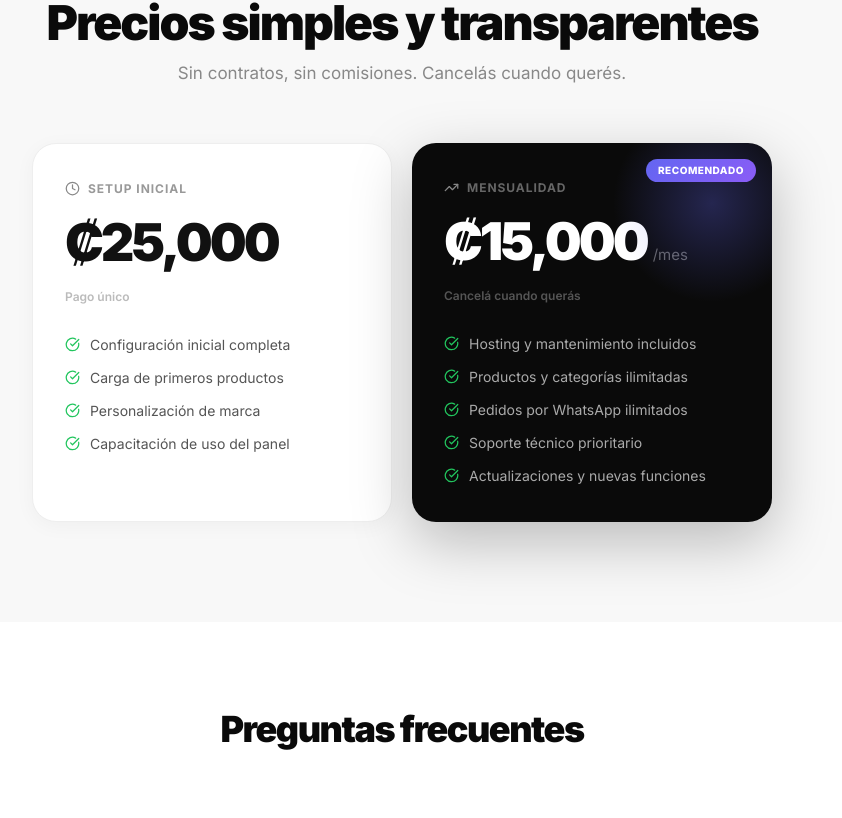
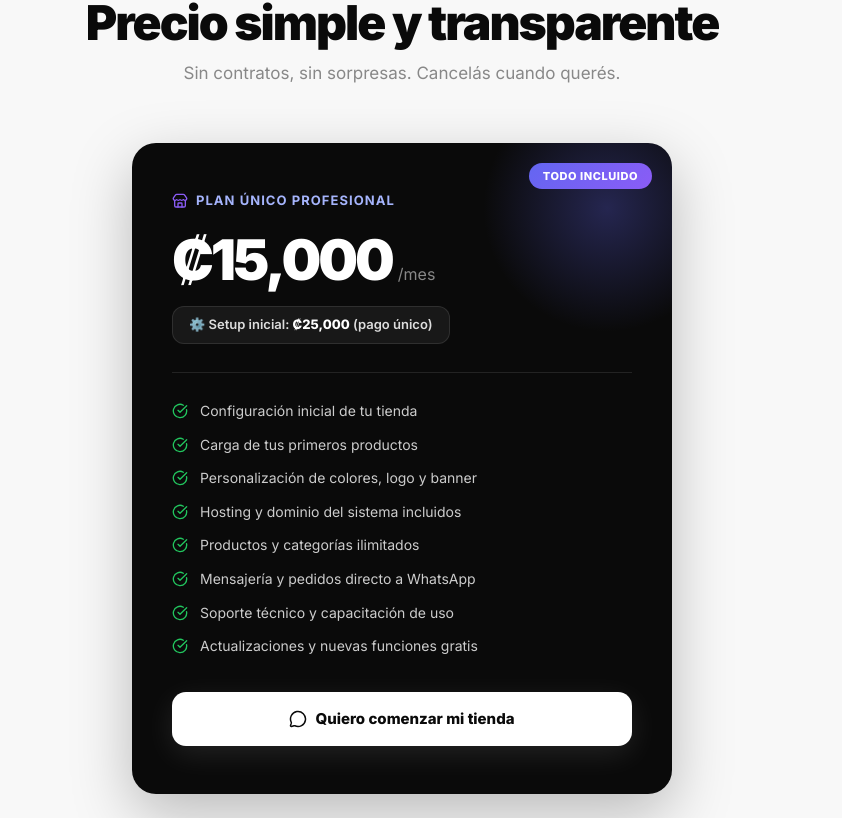
Before and after one commit to EvanDeve/multistore-saas, a Next.js app: page / in a window 1280 px wide. Shown: the part 3062-3880 px from the top of the page, without its empty margins (238-1080 px from the left). Built offline with nearby package versions, Linux system fonts and the light colour scheme.

Commit message:
design: unify pricing into a single setup + subscription card to prevent confusion

```diff
--- a/src/app/page.tsx
+++ b/src/app/page.tsx
@@ -444,86 +444,95 @@ export default function PlatformLanding() {
           <div style={{ textAlign: 'center', marginBottom: 56 }}>
             <p style={{ fontSize: 12, fontWeight: 700, color: '#6366f1', letterSpacing: '0.1em', textTransform: 'uppercase', marginBottom: 12 }}>Inversión</p>
             <h2 style={{ fontSize: 'clamp(28px, 4vw, 48px)', fontWeight: 900, letterSpacing: '-2px', lineHeight: 1.1, marginBottom: 12 }}>
-              Precios simples y transparentes
+              Precio simple y transparente
             </h2>
-            <p style={{ color: '#888', fontSize: 17 }}>Sin contratos, sin comisiones. Cancelás cuando querés.</p>
+            <p style={{ color: '#888', fontSize: 17 }}>Sin contratos, sin sorpresas. Cancelás cuando querés.</p>
           </div>
 
-          <div style={{ display: 'grid', gridTemplateColumns: 'repeat(auto-fit, minmax(280px, 1fr))', gap: 20, maxWidth: 740, margin: '0 auto' }}>
-            {/* Setup Card */}
+          {/* Unified Pricing Card */}
           <div style={{
-              background: '#fff', borderRadius: 24, padding: '36px 32px',
-              border: '1px solid #eee',
-              boxShadow: '0 4px 20px rgba(0,0,0,0.04)',
-            }}>
-              <div style={{ display: 'flex', alignItems: 'center', gap: 8, marginBottom: 6 }}>
-                <Clock size={15} color="#888" />
-                <span style={{ fontSize: 12, fontWeight: 700, color: '#999', textTransform: 'uppercase', letterSpacing: '0.08em' }}>Setup Inicial</span>
-              </div>
-              <div style={{ display: 'flex', alignItems: 'baseline', gap: 6, marginBottom: 6 }}>
-                <span style={{ fontSize: 52, fontWeight: 900, letterSpacing: '-3px', color: '#111' }}>₡25,000</span>
-              </div>
-              <p style={{ color: '#bbb', fontSize: 12, fontWeight: 600, marginBottom: 28 }}>Pago único</p>
-              <ul style={{ listStyle: 'none', padding: 0, margin: 0, display: 'flex', flexDirection: 'column', gap: 12 }}>
-                {[
-                  'Configuración inicial completa',
-                  'Carga de primeros productos',
-                  'Personalización de marca',
-                  'Capacitación de uso del panel',
-                ].map((item, i) => (
-                  <li key={i} style={{ display: 'flex', alignItems: 'center', gap: 10, fontSize: 14, color: '#555' }}>
-                    <CheckCircle size={15} color="#22c55e" />
-                    {item}
-                  </li>
-                ))}
-              </ul>
-            </div>
-
-            {/* Monthly Card */}
-            <div style={{
-              background: '#0a0a0a', borderRadius: 24, padding: '36px 32px',
+            background: '#0a0a0a', borderRadius: 24, padding: '48px 40px',
             position: 'relative', overflow: 'hidden',
             boxShadow: '0 20px 60px rgba(0,0,0,0.25)',
+            maxWidth: 540, margin: '0 auto',
           }}>
             {/* Glow */}
             <div style={{
-                position: 'absolute', top: -40, right: -40,
-                width: 200, height: 200, borderRadius: '50%',
+              position: 'absolute', top: -60, right: -60,
+              width: 250, height: 250, borderRadius: '50%',
               background: 'radial-gradient(circle, rgba(99,102,241,0.3) 0%, transparent 70%)',
               pointerEvents: 'none',
             }} />
             <div style={{
-                position: 'absolute', top: 16, right: 16,
+              position: 'absolute', top: 20, right: 20,
               background: 'linear-gradient(135deg, #6366f1, #8b5cf6)',
-                color: '#fff', fontSize: 10, fontWeight: 800,
-                padding: '4px 12px', borderRadius: 100,
+              color: '#fff', fontSize: 11, fontWeight: 800,
+              padding: '5px 14px', borderRadius: 100,
               letterSpacing: '0.05em',
-              }}>RECOMENDADO</div>
+            }}>TODO INCLUIDO</div>
 
-              <div style={{ display: 'flex', alignItems: 'center', gap: 8, marginBottom: 6 }}>
-                <TrendingUp size={15} color="#888" />
-                <span style={{ fontSize: 12, fontWeight: 700, color: '#666', textTransform: 'uppercase', letterSpacing: '0.08em' }}>Mensualidad</span>
+            <div style={{ display: 'flex', alignItems: 'center', gap: 8, marginBottom: 8 }}>
+              <Store size={16} color="#8b5cf6" />
+              <span style={{ fontSize: 13, fontWeight: 700, color: '#a5b4fc', textTransform: 'uppercase', letterSpacing: '0.08em' }}>Plan Único Profesional</span>
             </div>
-              <div style={{ display: 'flex', alignItems: 'baseline', gap: 6, marginBottom: 6 }}>
-                <span style={{ fontSize: 52, fontWeight: 900, letterSpacing: '-3px', color: '#fff' }}>₡15,000</span>
-                <span style={{ color: '#666', fontSize: 15 }}>/mes</span>
+
+            <div style={{ display: 'flex', alignItems: 'baseline', gap: 6, marginBottom: 4 }}>
+              <span style={{ fontSize: 56, fontWeight: 900, letterSpacing: '-3px', color: '#fff' }}>₡15,000</span>
+              <span style={{ color: '#888', fontSize: 16 }}>/mes</span>
             </div>
-              <p style={{ color: '#555', fontSize: 12, fontWeight: 600, marginBottom: 28 }}>Cancelá cuando querás</p>
-              <ul style={{ listStyle: 'none', padding: 0, margin: 0, display: 'flex', flexDirection: 'column', gap: 12 }}>
+
+            <div style={{
+              display: 'inline-block',
+              background: 'rgba(255,255,255,0.06)',
+              border: '1px solid rgba(255,255,255,0.1)',
+              borderRadius: 12,
+              padding: '8px 16px',
+              marginBottom: 28,
+              fontSize: 13,
+              color: '#ddd',
+              fontWeight: 600,
+            }}>
+              ⚙️ Setup inicial: <span style={{ color: '#fff', fontWeight: 800 }}>₡25,000</span> (pago único)
+            </div>
+
+            <div style={{ height: 1, background: 'rgba(255,255,255,0.1)', marginBottom: 28 }} />
+
+            <ul style={{ listStyle: 'none', padding: 0, margin: 0, display: 'flex', flexDirection: 'column', gap: 14, marginBottom: 36 }}>
               {[
-                  'Hosting y mantenimiento incluidos',
-                  'Productos y categorías ilimitadas',
-                  'Pedidos por WhatsApp ilimitados',
-                  'Soporte técnico prioritario',
-                  'Actualizaciones y nuevas funciones',
+                'Configuración inicial de tu tienda',
+                'Carga de tus primeros productos',
+                'Personalización de colores, logo y banner',
+                'Hosting y dominio del sistema incluidos',
+                'Productos y categorías ilimitados',
+                'Mensajería y pedidos directo a WhatsApp',
+                'Soporte técnico y capacitación de uso',
+                'Actualizaciones y nuevas funciones gratis',
               ].map((item, i) => (
-                  <li key={i} style={{ display: 'flex', alignItems: 'center', gap: 10, fontSize: 14, color: '#aaa' }}>
-                    <CheckCircle size={15} color="#22c55e" />
-                    {item}
+                <li key={i} style={{ display: 'flex', alignItems: 'flex-start', gap: 12, fontSize: 14, color: '#ccc', lineHeight: 1.4 }}>
+                  <CheckCircle size={16} color="#22c55e" style={{ marginTop: 2, flexShrink: 0 }} />
+                  <span>{item}</span>
                 </li>
               ))}
             </ul>
-            </div>
+
+            <a
+              href={whatsappLink}
+              target="_blank"
+              rel="noopener noreferrer"
+              className="hover-primary"
+              style={{
+                display: 'flex', alignItems: 'center', justifyContent: 'center', gap: 8,
+                background: '#fff', color: '#0a0a0a',
+                fontWeight: 800, fontSize: 15,
+                padding: '16px 28px', borderRadius: 14,
+                textDecoration: 'none',
+                boxShadow: '0 8px 30px rgba(255,255,255,0.1)',
+                transition: 'all 0.25s ease',
+              }}
+            >
+              <MessageCircle size={18} />
+              Quiero comenzar mi tienda
+            </a>
           </div>
         </div>
       </section>
```
Lines whose indentation alone changed are shown as unchanged.
